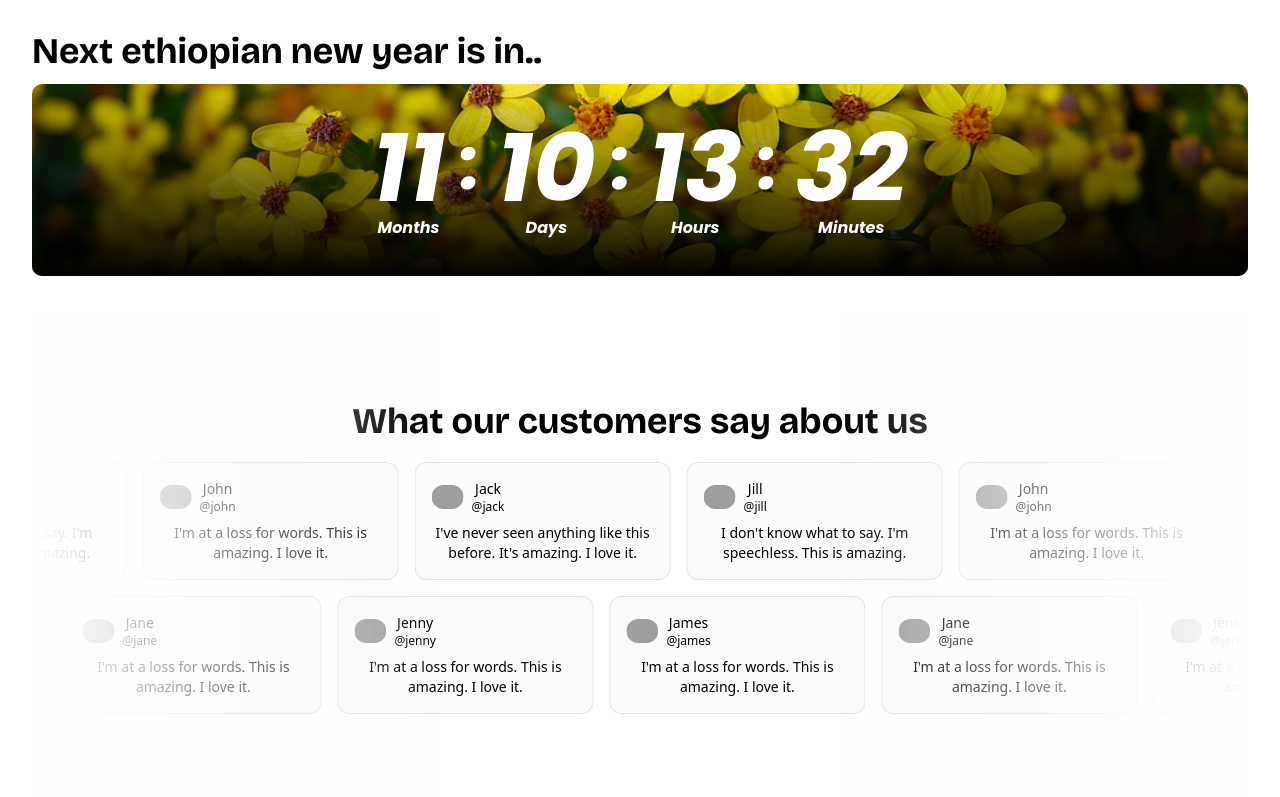
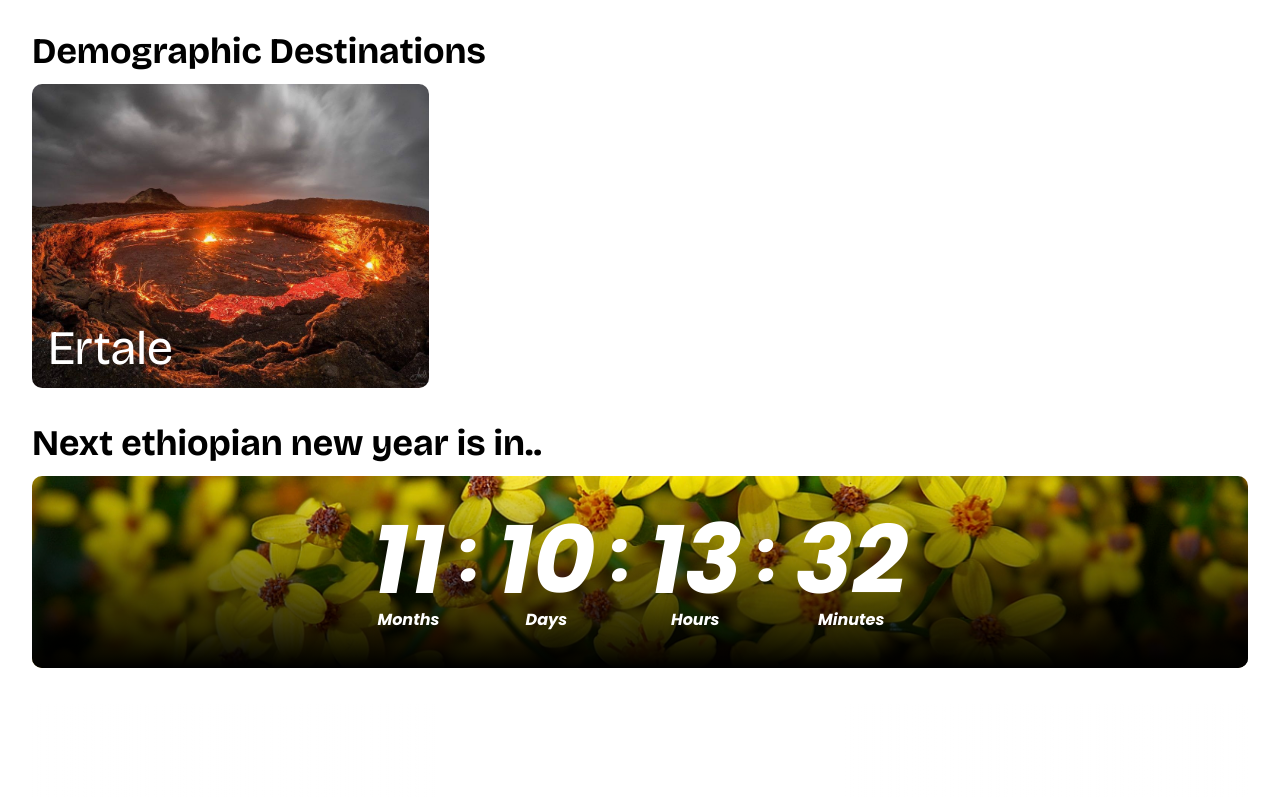
Before and after one commit to itskidus02/tourism, a React (Vite) app: page / in a window 1280 px wide. Shown: the top 797 px of the page. Built offline with nearby package versions, Linux system fonts and the light colour scheme; grey boxes are pictures that could not be loaded.

Commit message:
bento first card layout

```diff
--- /dev/null
+++ b/src/components/Bento.jsx
@@ -0,0 +1,45 @@
+import React, { useState } from "react";
+import ertale from "../assets/images/ertale.jpg";
+
+const Bento = () => {
+  const [isHovered, setIsHovered] = useState(false); // State to track hover status
+
+  return (
+    <div>
+      <h1 className="title-text">Demographic Destinations</h1>
+
+      <div className="grid grid-cols-3  gap-3">
+        <div
+          className="flex justify-center items-center mb-9 relative"
+          onMouseEnter={() => setIsHovered(true)} // Set hover to true on mouse enter
+          onMouseLeave={() => setIsHovered(false)} // Set hover to false on mouse leave
+        >
+          <img
+            src={ertale}
+            className="w-full h-[19rem] object-cover rounded-[10px] transition-transform duration-300"
+            alt=""
+          />
+          <div
+            className={`absolute top-0 left-0 w-full h-full rounded-[10px] transition-all duration-300 ${
+              isHovered ? "bg-gradient-to-t from-black to-transparent " : "bg-transparent"
+            }`}
+          ></div>
+          {/* Text overlay in bottom left corner */}
+          <div className="absolute bottom-0 left-0 p-4 text-white transition-transform duration-300">
+            {isHovered ? ( // Conditional rendering based on hover state
+              <span className="opacity-100 font-poppins text-center transition-opacity duration-300">
+                Lorem ipsum dolor sit amet consectetur adipisicing elit.
+                Perferendis omnis minus autem, rerum cupiditate iste sunt dolores!
+
+              </span>
+            ) : (
+              <span className="opacity-100 transition-opacity duration-300 text-5xl font-bricolage">Ertale</span>
+            )}
+          </div>
+        </div>
+      </div>
+    </div>
+  );
+};
+
+export default Bento;
--- a/src/pages/Home.jsx
+++ b/src/pages/Home.jsx
@@ -3,9 +3,11 @@ import React from "react";
 import FooterDiv from "@/components/FooterDiv";
 import Countdown from "@/components/Countdown";
 import Newsletter from "@/components/Newsletter";
+import Bento from "@/components/Bento";
 const Home = () => {
   return (
     <div>
+      <Bento/>
       <Countdown />
       <MarqueeDemo />
       <Newsletter />
```
Also changed, not shown: src/assets/images/ertale.jpg (added).
